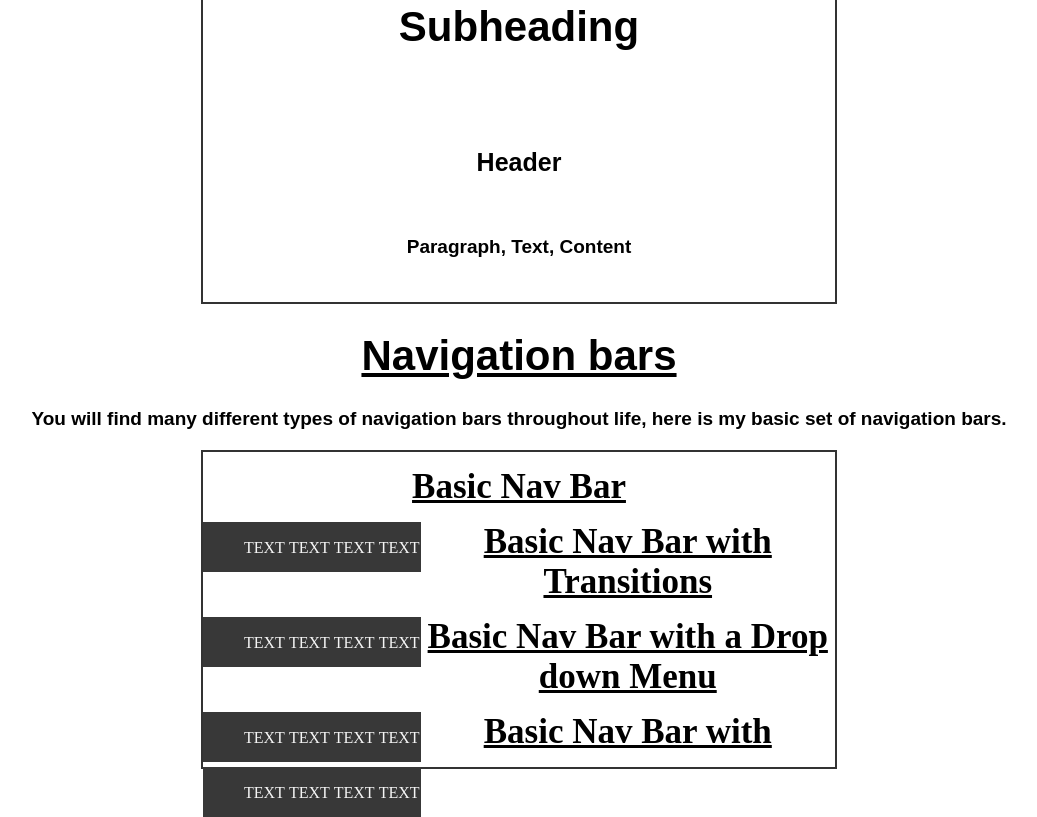
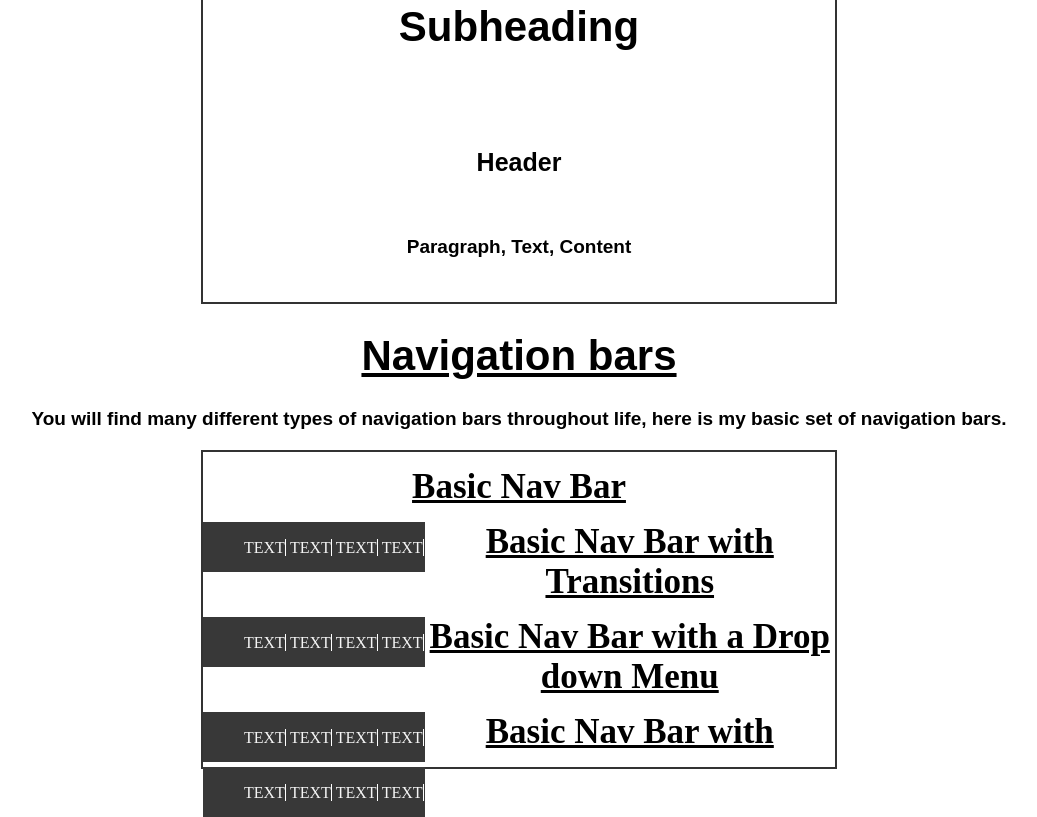
Before and after one commit to gualberto2/CSS-Design-System, a plain HTML site: page index.html in a window 1280 px wide. Shown: the part 2015-2832 px from the top of the page, without its empty margins (121-1158 px from the left). Drawn offline with Linux system fonts and the light colour scheme; a web font is replaced by a local one.

Commit message:
commit on 'master'

```diff
--- a/style.css
+++ b/style.css
@@ -255,6 +255,9 @@ div.navigation h6 {
     margin: 15px auto;
 }
 
+li:last-child {
+    border-right: none;
+}
     /* nav-bar1 */
     .nav1 {
         box-sizing: border-box;
@@ -276,6 +279,7 @@ div.navigation h6 {
             text-decoration: none;
             list-style-type: none;
             display: inline;
+            border-right: 1px solid white;
         }
 
         ul.nav-bar1 li a:hover {
@@ -306,6 +310,7 @@ div.navigation h6 {
             text-decoration: none;
             list-style-type: none;
             display: inline;
+            border-right: 1px solid white;
         }
 
         ul.nav-bar2 li a:hover {
@@ -337,6 +342,7 @@ div.navigation h6 {
                 text-decoration: none;
                 list-style-type: none;
                 display: inline;
+                border-right: 1px solid white;
             }
 
             ul.nav-bar3 li a:hover {
@@ -368,6 +374,7 @@ div.navigation h6 {
             text-decoration: none;
             list-style-type: none;
             display: inline;
+            border-right: 1px solid white;
         }
 
         ul.nav-bar4 li a:hover {
```
